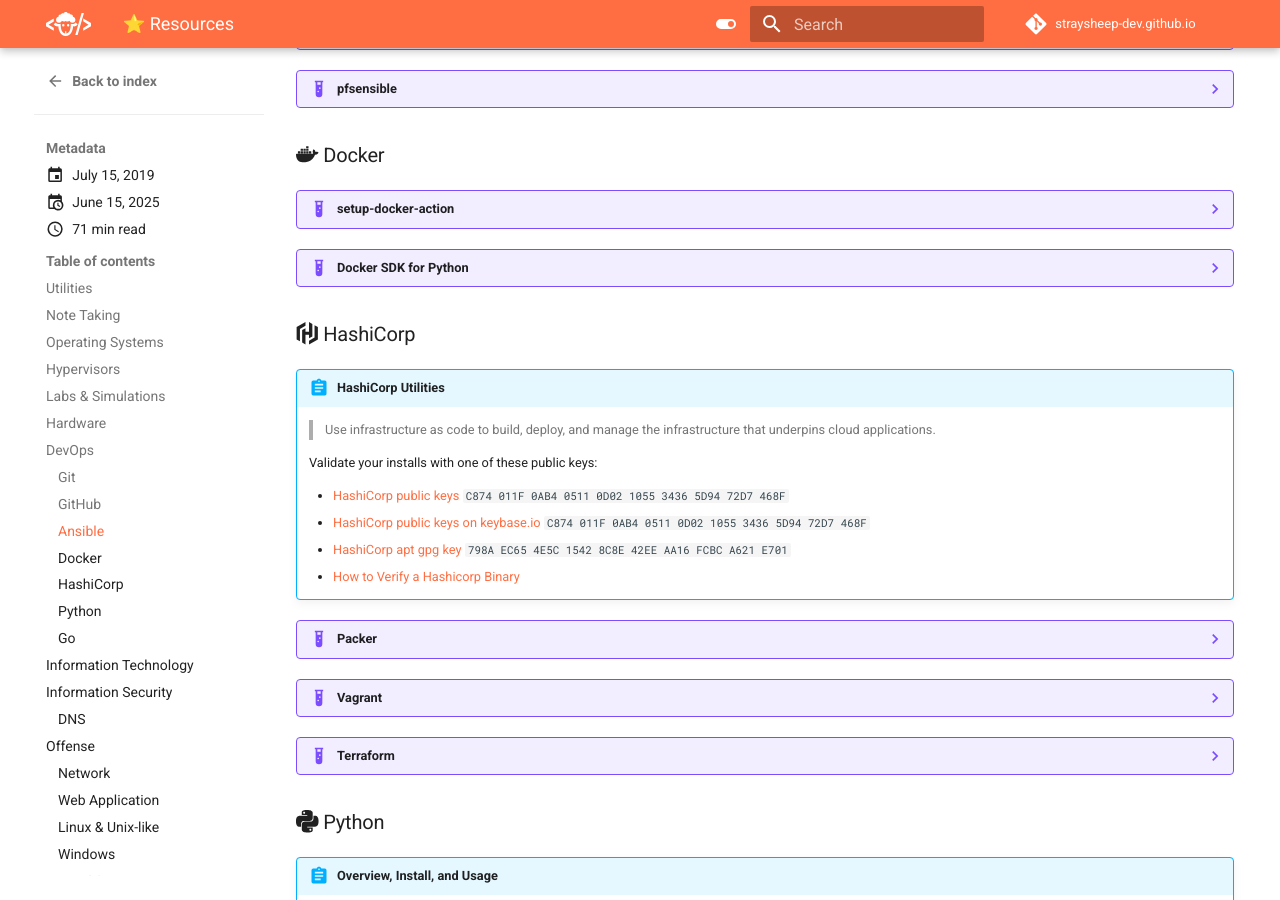
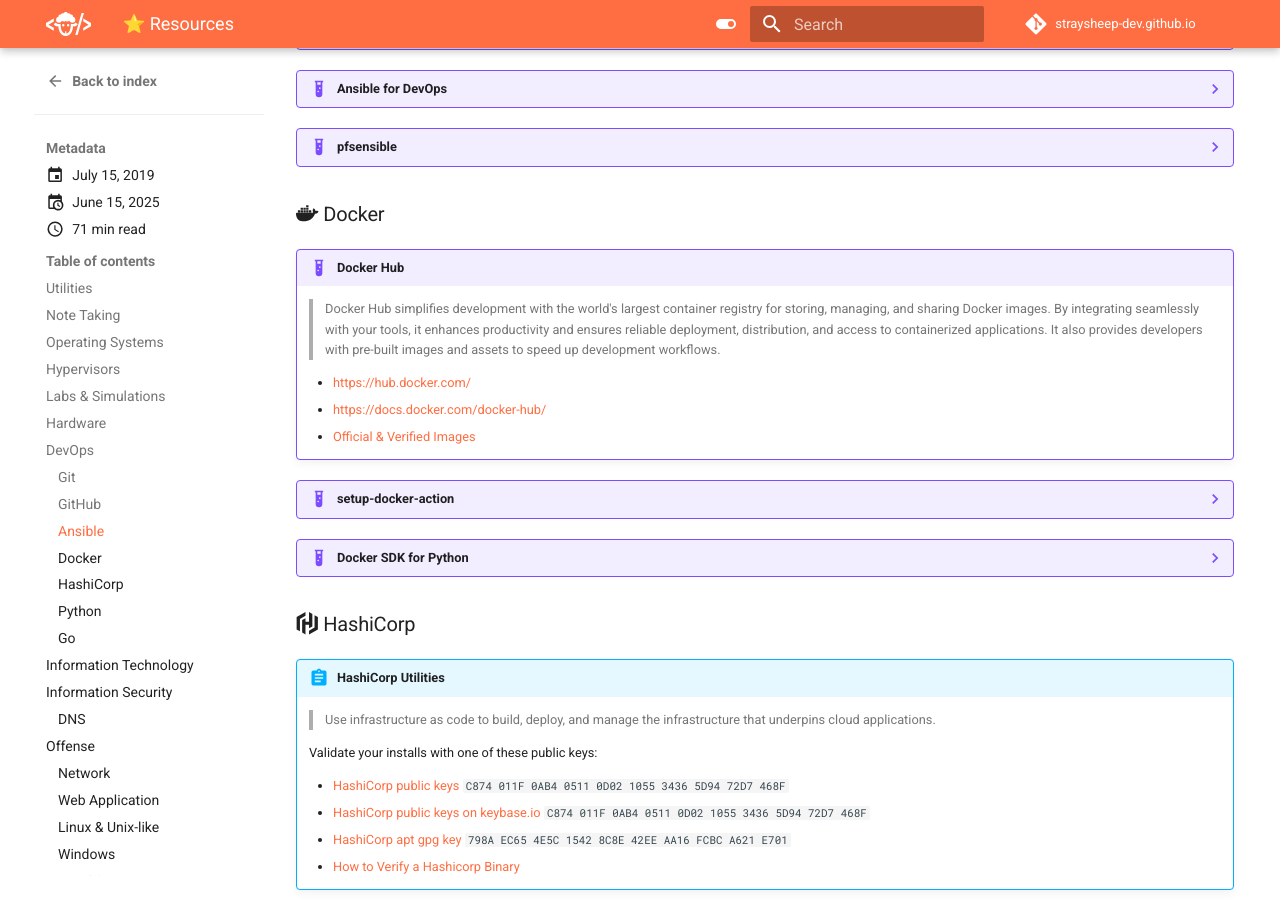
Before and after one commit to straysheep-dev/straysheep-dev.github.io, an MkDocs documentation site: the page built from docs/blog/posts/resources.md, in a window 1280 px wide and 900 px high, scrolled down 6183 px. Built offline with MkDocs 1.6.1 and Material for MkDocs 9.7.7, drawn with Linux system fonts in a browser that asks for light colours; comment, search, counter and statistics services are not loaded.

Commit message:
Update blog

```diff
--- a/docs/blog/posts/resources.md
+++ b/docs/blog/posts/resources.md
@@ -761,6 +761,13 @@
 	> - `// SPDX-License-Identifier: MIT`
 	> - `/* SPDX-License-Identifier: MIT OR Apache-2.0 */`
 	> - `# SPDX-License-Identifier: GPL-2.0-or-later`
+
+??? example "shields.io Badges"
+
+	> Shields.io is a service for concise, consistent, and legible badges, which can easily be included in GitHub readmes or any other web page. The service supports dozens of continuous integration services, package registries, distributions, app stores, social networks, code coverage services, and code analysis services. It is used by some of the world's most popular open-source projects.
+
+	- <https://shields.io/>
+	- <https://github.com/badges/shields>
 
 ??? example "debos"
 
@@ -969,6 +976,14 @@
 
 ### :simple-docker: Docker
 
+!!! example "Docker Hub"
+
+	> Docker Hub simplifies development with the world's largest container registry for storing, managing, and sharing Docker images. By integrating seamlessly with your tools, it enhances productivity and ensures reliable deployment, distribution, and access to containerized applications. It also provides developers with pre-built images and assets to speed up development workflows.
+
+	- <https://hub.docker.com/>
+	- <https://docs.docker.com/docker-hub/>
+	- [Official & Verified Images](https://hub.docker.com/search?badges=official%2Cverified_publisher)
+
 ??? example "setup-docker-action"
 
 	> GitHub Action to set up (download and install) Docker CE. Works on Linux, macOS and Windows.
```
